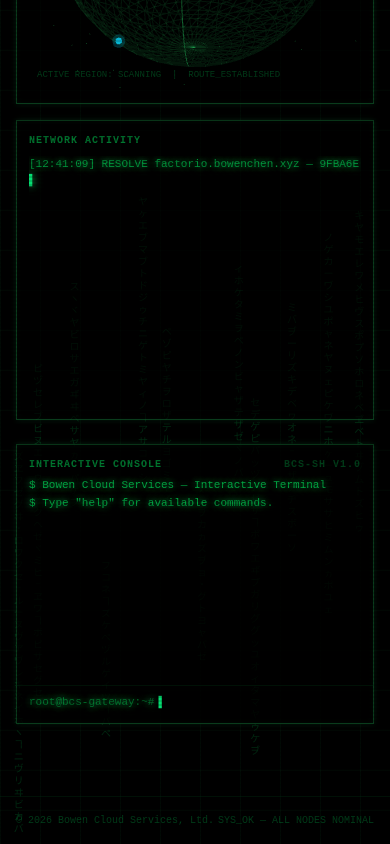
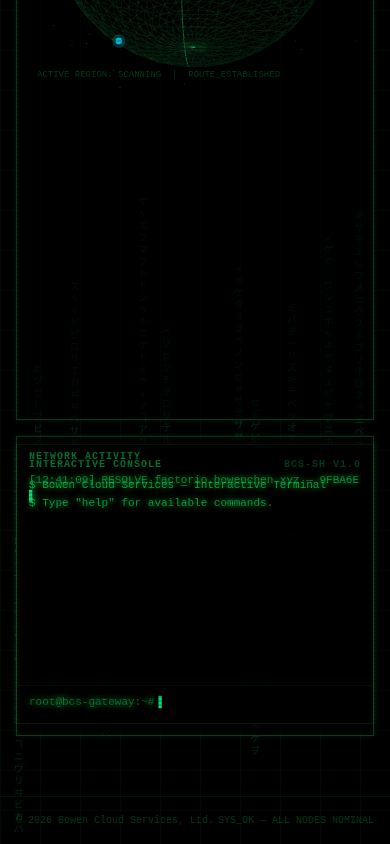
Before and after one commit to hibyemy/bcs, a React (Vite) app: page / in a window 390 px wide. Built offline with nearby package versions, Linux system fonts and the light colour scheme; no server answers.

Commit message:
style: frame globe overlay as a retro floating window

```diff
--- a/src/components/Globe.jsx
+++ b/src/components/Globe.jsx
@@ -398,28 +398,49 @@ export default function Globe() {
 
   }, [telemetry, isExpanded]);
 
-  // Wrapper classes depend on expanded state
-  const wrapperClass = isExpanded
-    ? "fixed inset-0 z-50 flex items-center justify-center bg-black/60 backdrop-blur-sm p-4 sm:p-10"
-    : "border-glow bg-black/60 p-3 flex flex-col relative overflow-hidden group cursor-pointer hover:border-green-500/50 transition-colors";
+  const overlayClass = isExpanded
+    ? "fixed inset-0 z-50 flex items-center justify-center bg-black/60 backdrop-blur-sm p-4 sm:p-10 pointer-events-auto"
+    : "relative w-full h-full group cursor-pointer";
+
+  const windowClass = isExpanded
+    ? "w-full max-w-4xl border border-green-500/50 bg-black/95 shadow-[0_0_40px_rgba(34,197,94,0.15)] flex flex-col relative"
+    : "border-glow bg-black/60 p-3 flex flex-col relative overflow-hidden h-full hover:border-green-500/50 transition-colors";
 
   const containerClass = isExpanded
-    ? "w-full max-w-4xl aspect-square relative"
+    ? "w-full aspect-square relative"
     : "w-full aspect-square max-h-[400px] relative";
 
   return (
-    <div className={wrapperClass} onClick={() => !isExpanded && setIsExpanded(true)}>
+    <div
+      className={overlayClass}
+      onClick={() => {
+        if (!isExpanded) setIsExpanded(true);
+        else setIsExpanded(false); // Close when clicking backdrop
+      }}
+    >
+      <div className={windowClass} onClick={(e) => isExpanded && e.stopPropagation()}>
 
-      {isExpanded && (
+        {/* Retro Title Bar */}
+        {isExpanded ? (
+          <div className="border-b border-green-500/50 bg-green-900/20 px-3 py-2 flex items-center justify-between">
+            <div className="text-[10px] text-green-400 font-bold uppercase tracking-widest flex items-center gap-2" style={{ fontFamily: 'var(--font-display)' }}>
+              <span className="w-2 h-2 bg-green-500 rounded-sm animate-pulse"></span>
+              BCS_SYS:// Global Uplink
+            </div>
             <button
-          onClick={(e) => {
-            e.stopPropagation();
-            setIsExpanded(false);
-          }}
-          className="absolute top-6 right-6 text-green-500/50 hover:text-green-400 text-[10px] uppercase tracking-widest border border-green-500/20 px-4 py-2 bg-black/50 z-50 hover:border-green-500/50"
+              onClick={() => setIsExpanded(false)}
+              className="text-[10px] text-green-400 hover:bg-green-500 hover:text-black border border-green-500/50 px-2 py-0.5 transition-colors"
             >
-          [CLOSE_UPLINK]
+              [X]
             </button>
+          </div>
+        ) : (
+          <div
+            className="text-[10px] uppercase tracking-widest text-green-500/60 mb-2 font-bold relative z-10"
+            style={{ fontFamily: 'var(--font-display)' }}
+          >
+            Global Uplink — Network Topology
+          </div>
         )}
 
         {/* When not expanded, show a hint */}
@@ -431,13 +452,7 @@ export default function Globe() {
           </div>
         )}
 
-      <div className="w-full flex flex-col">
-        <div
-          className="text-[10px] uppercase tracking-widest text-green-500/60 mb-2 font-bold relative z-10"
-          style={{ fontFamily: 'var(--font-display)' }}
-        >
-          Global Uplink — Network Topology {isExpanded && '(ACTIVE)'}
-        </div>
+        <div className={isExpanded ? "p-4 relative" : "w-full flex flex-col relative flex-1"}>
 
           <div ref={mountRef} className={containerClass}>
             {/* Overlay labels */}
@@ -464,6 +479,8 @@ export default function Globe() {
               ACTIVE REGION: {telemetry?.node?.continent_code || 'SCANNING'} &nbsp;|&nbsp; ROUTE_ESTABLISHED
             </div>
           </div>
+
+        </div>
       </div>
     </div>
   );
```
Lines whose indentation alone changed are shown as unchanged.
